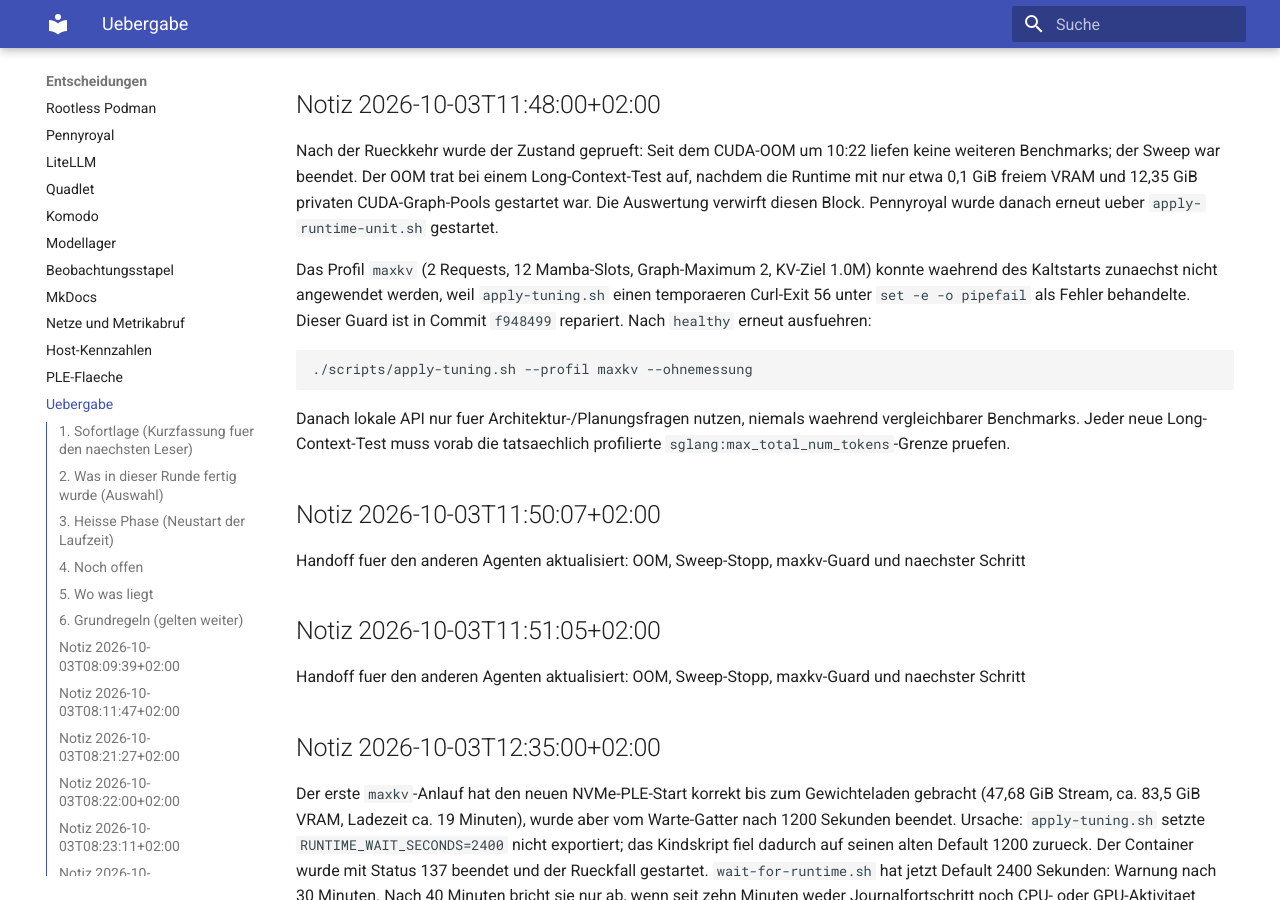
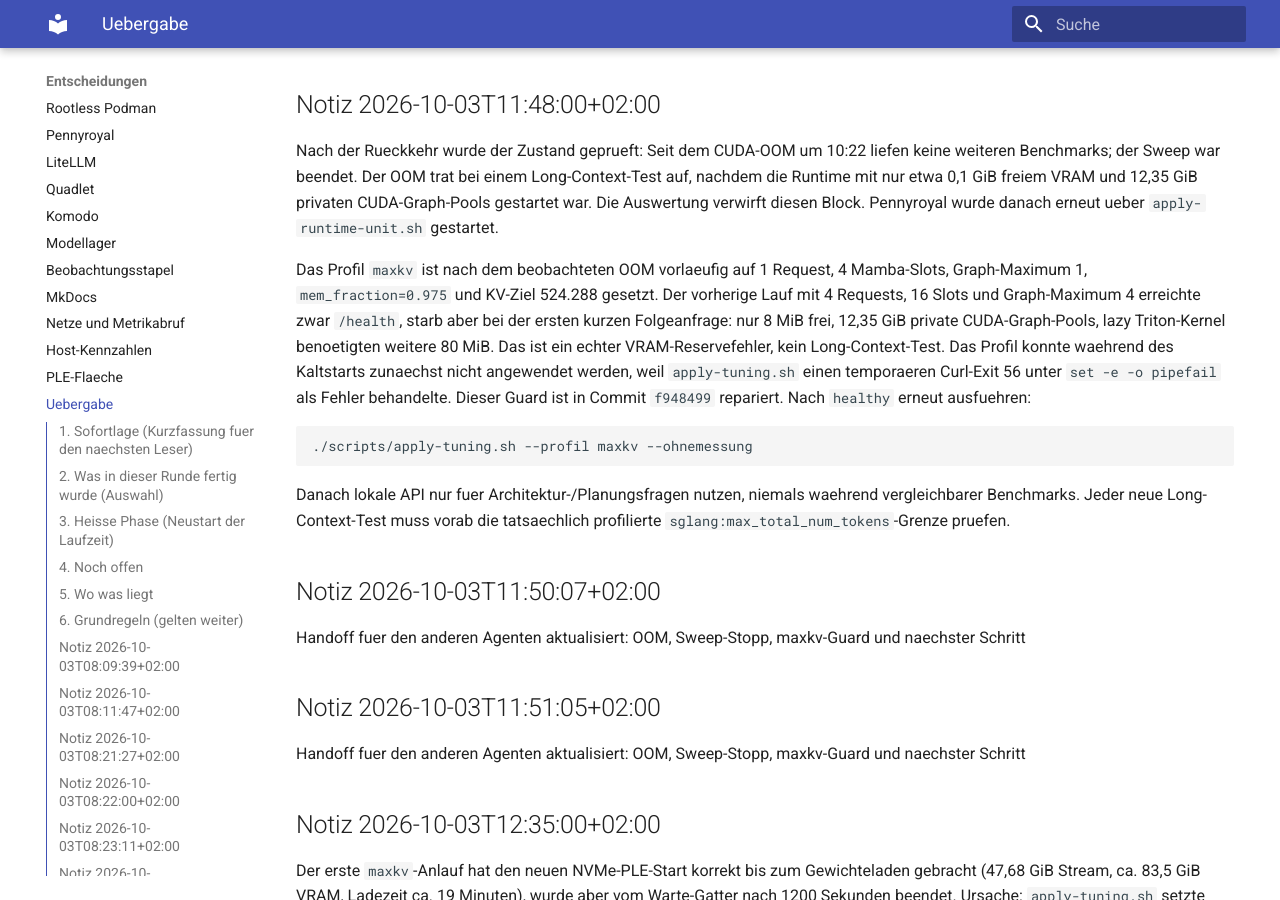
Before and after one commit to thomasdenk79-cyber/llm-infra-setup, an MkDocs documentation site: the page built from docs/HANDOFF.md, in a window 1280 px wide and 900 px high, scrolled down 6473 px. Built offline with MkDocs 1.6.1 and Material for MkDocs 9.7.7, drawn with Linux system fonts in a browser that asks for light colours; some of the changed text lies outside the part shown.

```diff
--- a/docs/HANDOFF.md
+++ b/docs/HANDOFF.md
@@ -59,7 +59,7 @@ Der Neustart ist der einzige Schritt, der Sessions trennt. Ablauf:
 ./scripts/apply-tuning.sh --nur-plan                    # anzeigen
 ./scripts/apply-tuning.sh --profil sweet --nur-plan     # empfohlen: 4 Anfragen, 16 Plaetze
 ./scripts/apply-tuning.sh --profil aggressiv            # 8 Anfragen, 5/1/8, HiCache 16
-./scripts/apply-tuning.sh --profil maxkv                # 2 Anfragen, mehr KV-Speicher
+./scripts/apply-tuning.sh --profil maxkv                # 1 Anfrage, graph-reservensicher
 ./scripts/apply-tuning.sh --profil c16                 # Belastung: 16 Anfragen, 64 Zustandsplaetze
 ./scripts/apply-tuning.sh --zurueck                     # zur letzten Sicherung
 ./scripts/session-checkpoint.sh                         # Ergebnis sichern
@@ -249,8 +249,13 @@ Long-Context-Test auf, nachdem die Runtime mit nur etwa 0,1 GiB freiem VRAM und
 12,35 GiB privaten CUDA-Graph-Pools gestartet war. Die Auswertung verwirft diesen
 Block. Pennyroyal wurde danach erneut ueber `apply-runtime-unit.sh` gestartet.
 
-Das Profil `maxkv` (2 Requests, 12 Mamba-Slots, Graph-Maximum 2, KV-Ziel 1.0M)
-konnte waehrend des Kaltstarts zunaechst nicht angewendet werden, weil
+Das Profil `maxkv` ist nach dem beobachteten OOM vorlaeufig auf 1 Request,
+4 Mamba-Slots, Graph-Maximum 1, `mem_fraction=0.975` und KV-Ziel 524.288
+gesetzt. Der vorherige Lauf mit 4 Requests, 16 Slots und Graph-Maximum 4
+erreichte zwar `/health`, starb aber bei der ersten kurzen Folgeanfrage: nur
+8 MiB frei, 12,35 GiB private CUDA-Graph-Pools, lazy Triton-Kernel benoetigten
+weitere 80 MiB. Das ist ein echter VRAM-Reservefehler, kein Long-Context-Test.
+Das Profil konnte waehrend des Kaltstarts zunaechst nicht angewendet werden, weil
 `apply-tuning.sh` einen temporaeren Curl-Exit 56 unter `set -e -o pipefail`
 als Fehler behandelte. Dieser Guard ist in Commit `f948499` repariert. Nach
 `healthy` erneut ausfuehren:
@@ -327,3 +332,7 @@ Startup-Wartepruefung auf echte Aktivitaet umgestellt: Container, Journal, CPU,
 ## Notiz 2026-10-03T12:47:30+02:00
 
 Startup-Wartepruefung auf echte Aktivitaet umgestellt: Container, Journal, CPU, GPU und VRAM; bei Fortschritt ueber 40 Minuten hinaus warten
+
+## Notiz 2026-10-03T13:05:26+02:00
+
+CUDA-OOM nach gesundem Start dokumentiert: 12.35 GiB Graph-Pools und lazy Triton-Kernel; maxkv vorlaeufig auf Single-Request mit Graph 1 und 0.975 Reserve gesetzt
```
Also changed, not shown: other parts of docs/HANDOFF.md (+1 -1 lines), docs/performance-matrix.md (+2 -1 lines), docs/performance.md (+1 -1 lines), 1 other file.
